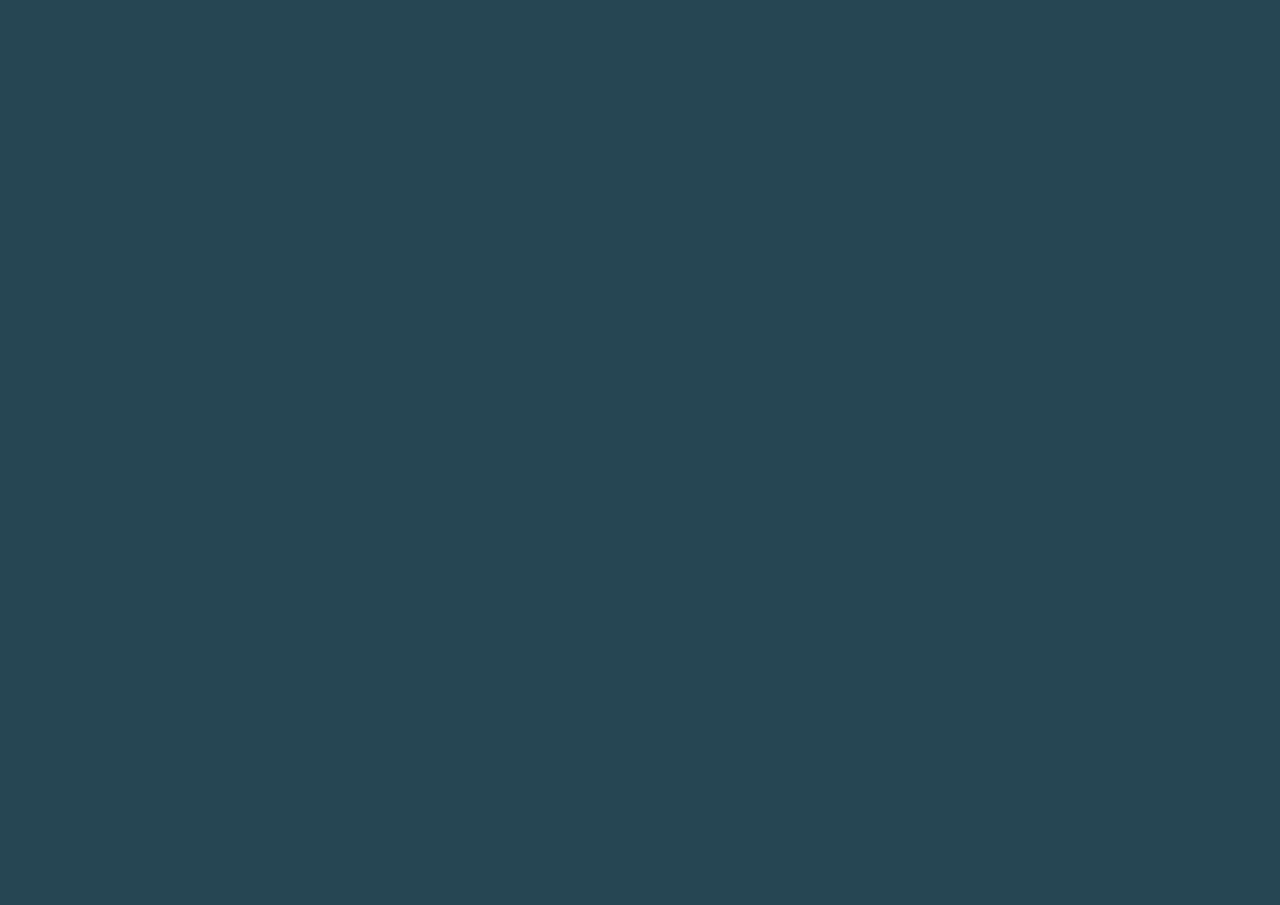
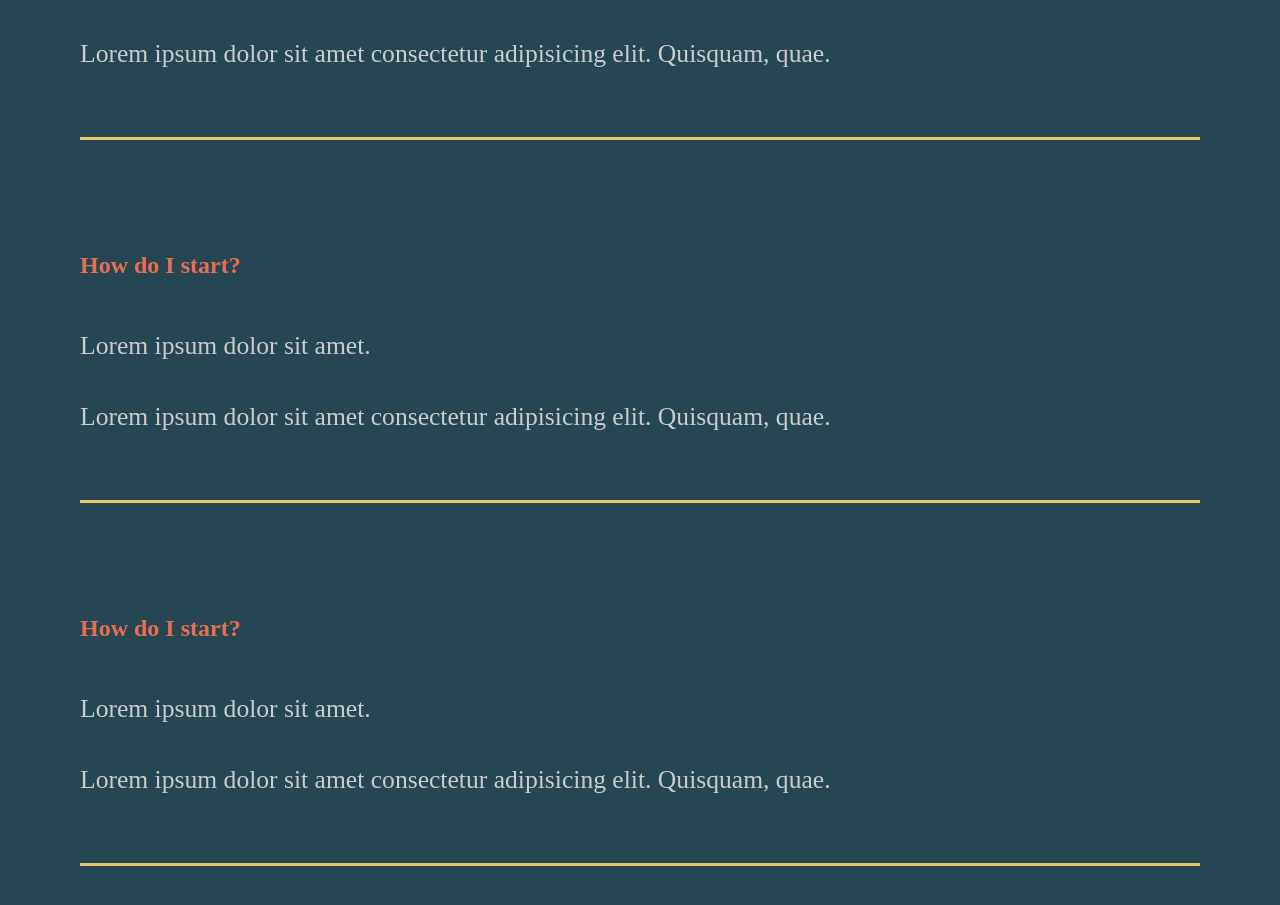
Before and after one commit to Aloosli/react-portfolio, a React (Create React App) app: page / in a window 1280 px wide. Shown: the part 2000-2905 px from the top of the page. Before the commit the page ends 1988 px from the top, so only its background shows below. Built offline with nearby package versions, Linux system fonts and the light colour scheme; a web font is replaced by a local one.

Commit message:
add styling to FaqSection

```diff
--- a/src/components/FaqSection.js
+++ b/src/components/FaqSection.js
@@ -1,8 +1,10 @@
 
+import styled from 'styled-components';
+import {About} from '../styles';
 
 const FaqSection = () => {
     return(
-        <div className="faq">
+        <Faq>
             <h2>Any Questions <span>FAQ</span></h2>
             <div className="question">
                 <h4>How do I start?</h4>
@@ -10,10 +12,60 @@ const FaqSection = () => {
                     <p>Lorem ipsum dolor sit amet.</p>
                     <p>Lorem ipsum dolor sit amet consectetur adipisicing elit. Quisquam, quae.</p>
                 </div>
+                <div className="lines"></div>
             </div>
-        </div>
+            <div className="question">
+                <h4>How do I start?</h4>
+                <div className="answer">
+                    <p>Lorem ipsum dolor sit amet.</p>
+                    <p>Lorem ipsum dolor sit amet consectetur adipisicing elit. Quisquam, quae.</p>
+                </div>
+                <div className="lines"></div>
+            </div>
+            <div className="question">
+                <h4>How do I start?</h4>
+                <div className="answer">
+                    <p>Lorem ipsum dolor sit amet.</p>
+                    <p>Lorem ipsum dolor sit amet consectetur adipisicing elit. Quisquam, quae.</p>
+                </div>
+                <div className="lines"></div>
+            </div>
+        </Faq>
     )
 
 }
 
+const Faq = styled(About)`
+    display: block;
+    span {
+        display: block;
+        color: #e9c46a;
+    }
+    h2 {
+        padding-bottom: 2rem;
+        font-weight: lighter;
+    }
+    h4 {
+        font-size: 1.5rem;
+        color: #e76f51;
+    }
+    .lines {
+        background: #e9c46a;
+        height: 0.2rem;
+        margin: 1rem 0rem;
+        width: 100%;
+    }
+    .question {
+        padding: 3rem 0rem;
+        cursor: pointer;
+
+    }
+    .answer {
+        padding: 2rem 0rem;
+        p {
+            padding: 1rem 0rem;
+        }
+    }
+`;
+
 export default FaqSection
```
